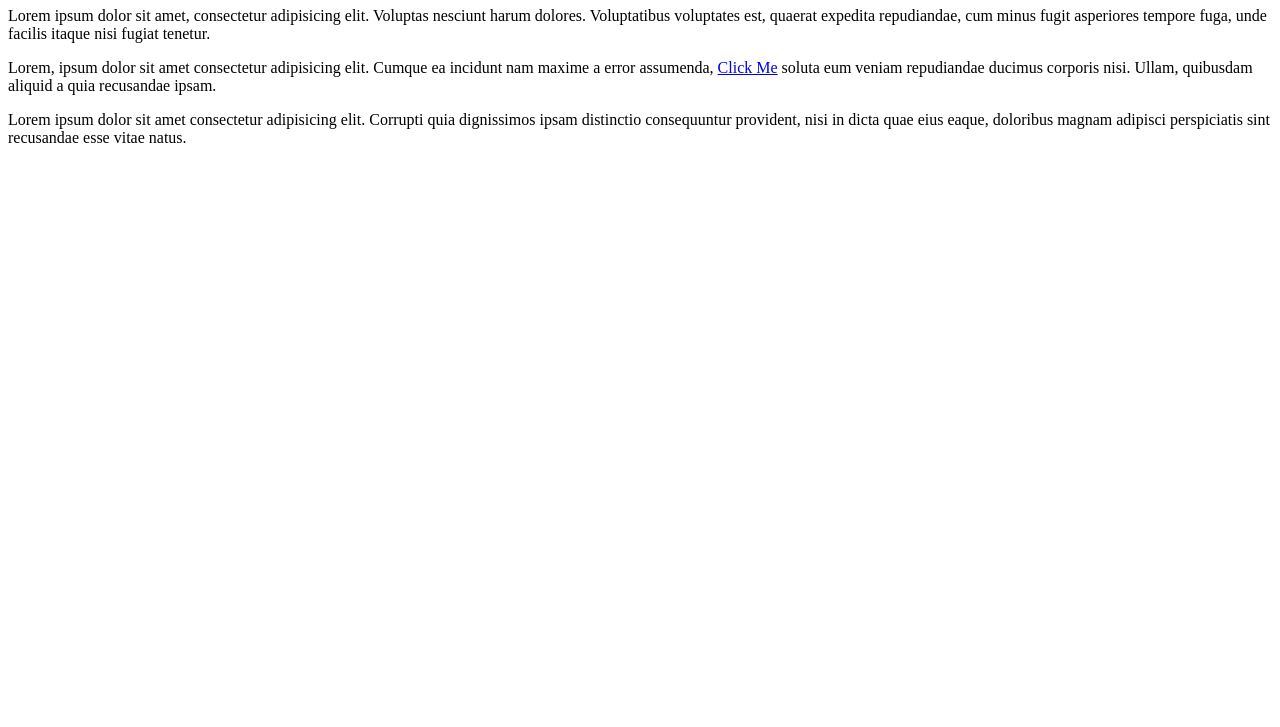
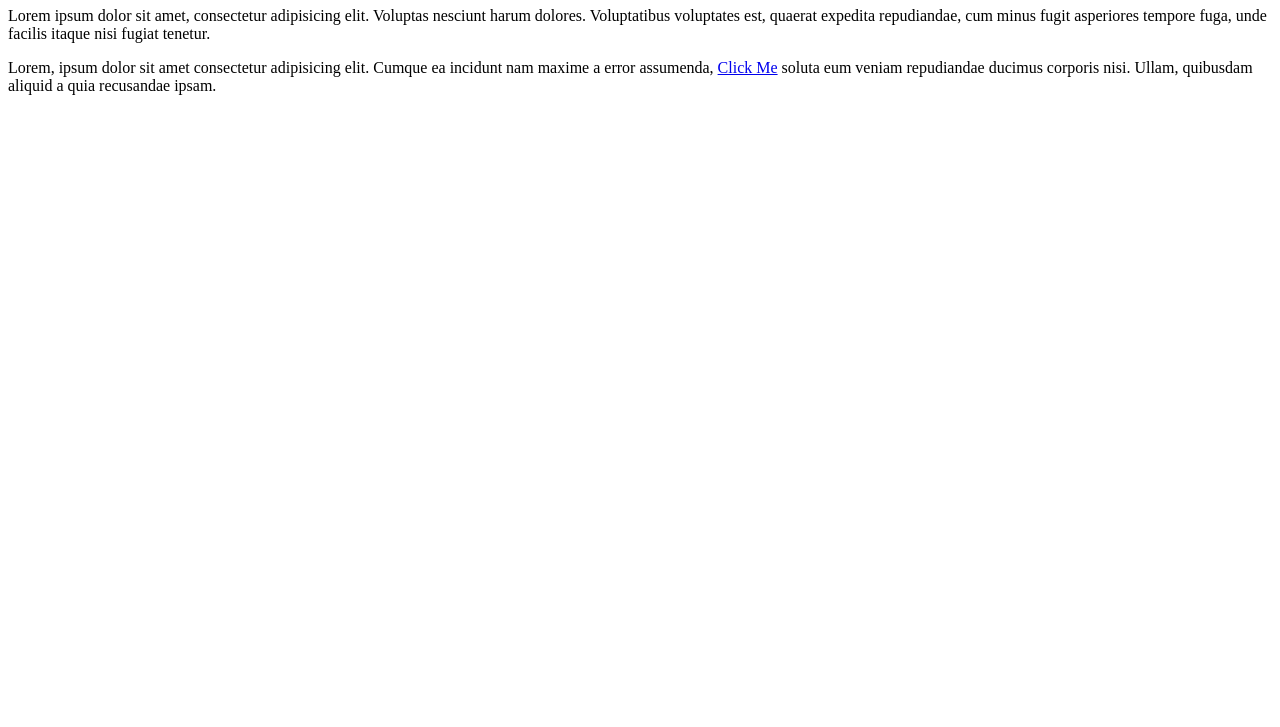
Before and after one commit to letadz/letadz.github.io, a plain HTML site: page NewProject/index.html in a window 1280 px wide. Shown: the part 73-800 px from the top of the page. Drawn offline with Linux system fonts and the light colour scheme.

Commit message:
Delete one paragraph

```diff
--- a/NewProject/index.html
+++ b/NewProject/index.html
@@ -12,8 +12,6 @@
         <p>Lorem ipsum dolor sit amet, consectetur adipisicing elit. Voluptas nesciunt harum dolores. Voluptatibus voluptates est, quaerat expedita repudiandae, cum minus fugit asperiores tempore fuga, unde facilis itaque nisi fugiat tenetur.</p>
 
         <p>Lorem, ipsum dolor sit amet consectetur adipisicing elit. Cumque ea incidunt nam maxime a error assumenda, <a href="#">Click Me</a> soluta eum veniam repudiandae ducimus corporis nisi. Ullam, quibusdam aliquid a quia recusandae ipsam.</p>
-
-        <p>Lorem ipsum dolor sit amet consectetur adipisicing elit. Corrupti quia dignissimos ipsam distinctio consequuntur provident, nisi in dicta quae eius eaque, doloribus magnam adipisci perspiciatis sint recusandae esse vitae natus.</p>
     </div>
 </body>
 </html>
```
